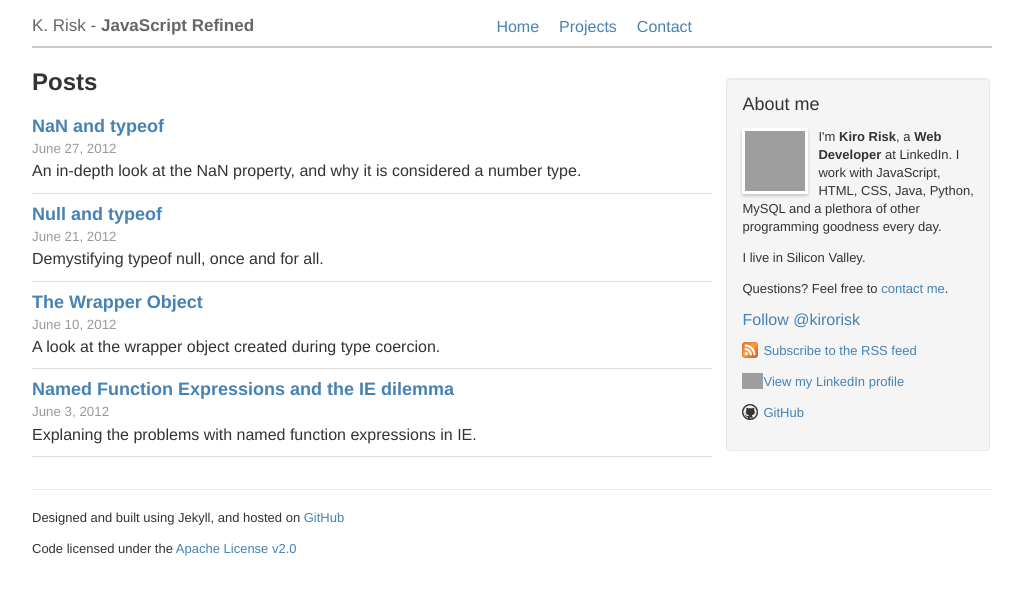
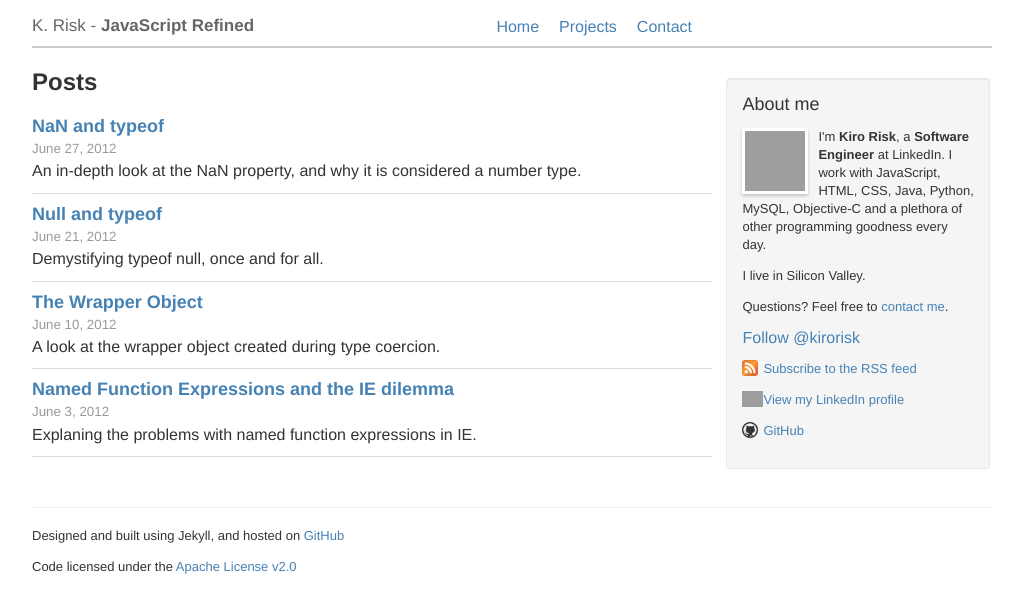
Before and after one commit to krisk/krisk.github.com, a Jekyll site: the page built from index.html, in a window 1280 px wide. Shown: the top 613 px of the page, without its empty margins (128-1151 px from the left). Built offline with Jekyll 4.4.1, drawn with Linux system fonts in a browser that asks for light colours; comment, search, counter and statistics services are not loaded; grey boxes are pictures that could not be loaded.

Commit message:
Changed title

```diff
--- a/_layouts/default.html
+++ b/_layouts/default.html
@@ -80,7 +80,7 @@ ga_account_id: UA-25301489-1
 
         <p>
           <img id="me-image" src="http://www.gravatar.com/avatar/4ae8dc54def0eb337f21fe40fa8972db.png" />
-          I'm <strong>Kiro Risk</strong>, a <strong>Web Developer</strong> at LinkedIn.  I work with JavaScript, HTML, CSS, Java, Python, MySQL and a plethora of other programming goodness every day.
+          I'm <strong>Kiro Risk</strong>, a <strong>Software Engineer</strong> at LinkedIn.  I work with JavaScript, HTML, CSS, Java, Python, MySQL, Objective-C and a plethora of other programming goodness every day.
         </p>
 
         <p>I live in Silicon Valley.</p>
```
